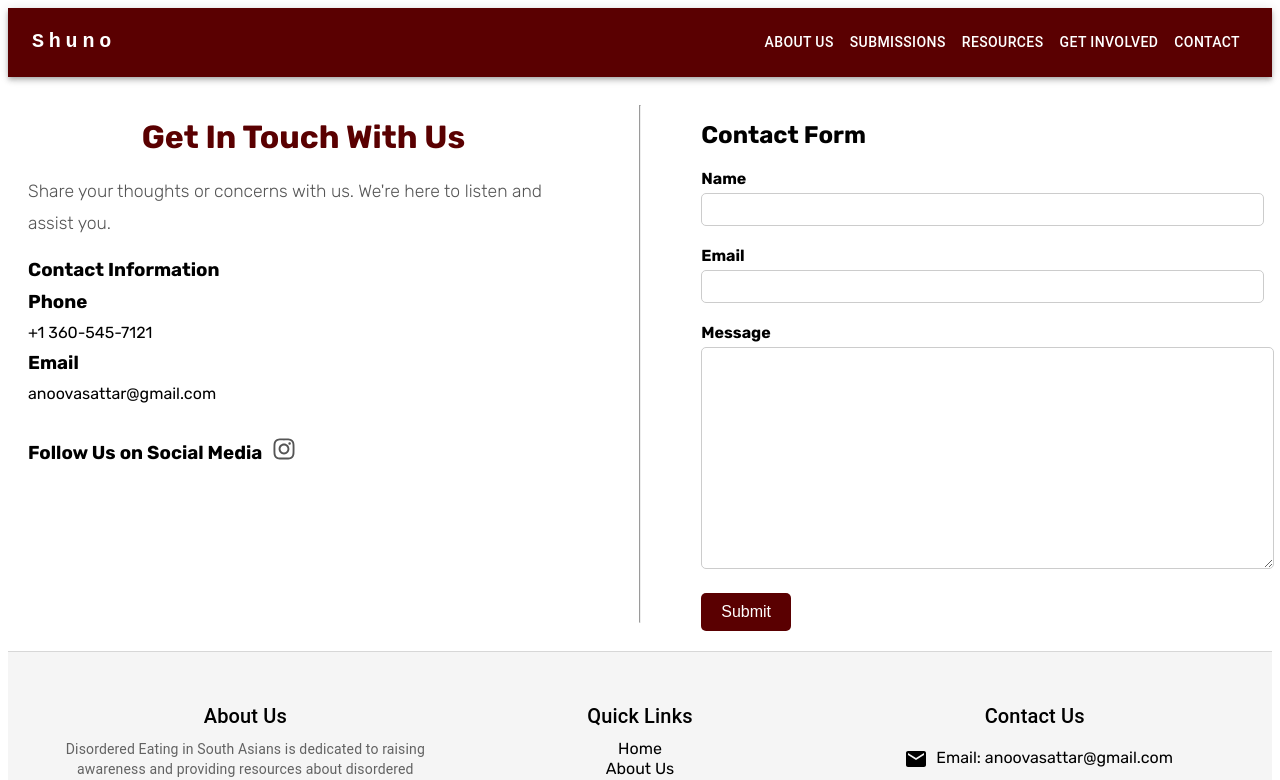
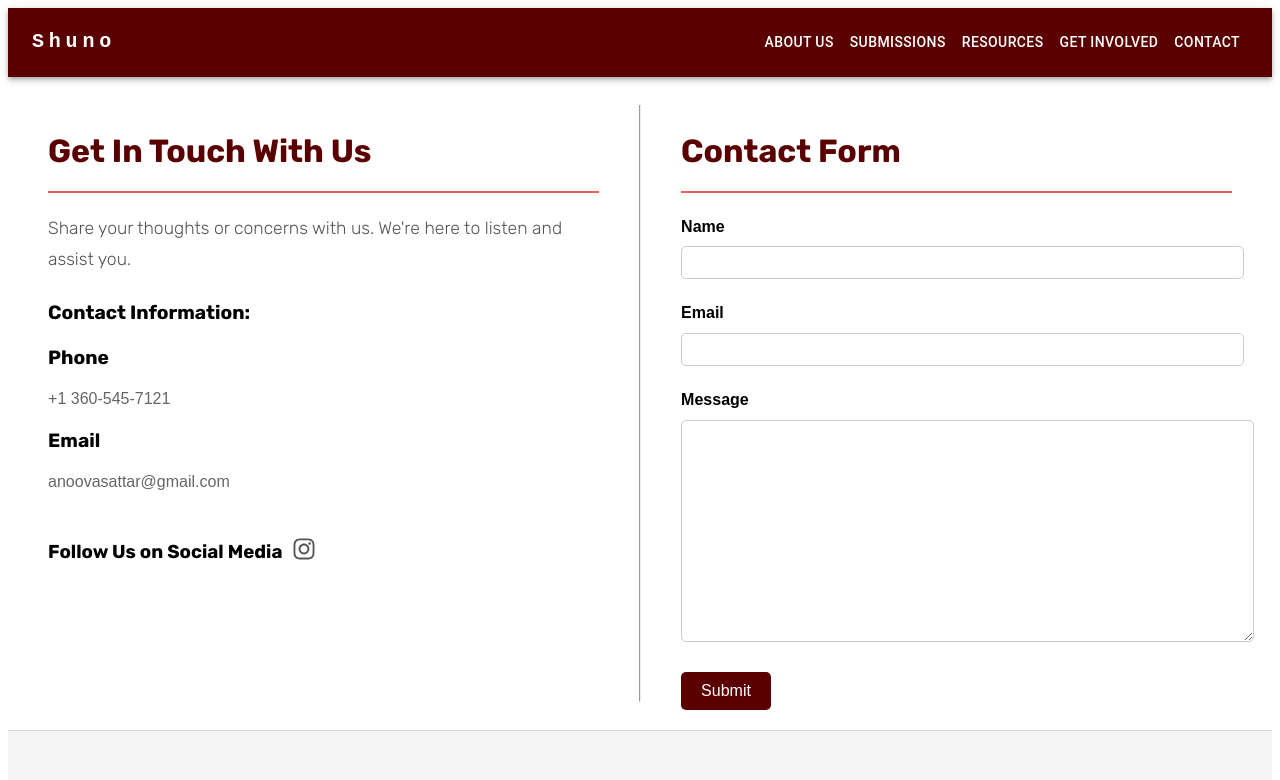
Before and after one commit to Rouabhia2002/Eating-dissorders-website, a React (Vite) app: page /contact in a window 1280 px wide. Shown: the top 780 px of the page. Built offline with nearby package versions, Linux system fonts and the light colour scheme.

Commit message:
Annova's last updadtes

```diff
--- a/src/components/Contact/Contact.css
+++ b/src/components/Contact/Contact.css
@@ -4,14 +4,17 @@
   justify-content: space-between;
   padding: 20px;
 }
-
 .contact-text {
   width: 45%;
+  margin: 0 auto; /* Center the container */
+  line-height: 1.8;
+  font-family: 'Arial', sans-serif;
 }
 
 .contact-text h1 {
   font-size: 2em;
   margin-bottom: 20px;
+  color: #333;
 }
 
 .contact-text p,
@@ -21,30 +24,44 @@
 
 .contact-info h3 {
   margin: 10px 0;
+  font-size: 1.2em;
+}
+
+.contact-info span {
+  display: block;
+  margin-bottom: 10px;
+  font-size: 1em;
+  color: #666;
 }
 
 .flex {
-  display: flex; /* Use flexbox layout */
-  align-items: center; /* Align items vertically centered */
-  gap: 10px; /* Space between items */
-  margin-bottom: 20px; /* Optional: space below the flex container */
+  display: flex;
+  align-items: center;
+  gap: 10px;
+  margin-bottom: 20px;
 }
 
 .social-media {
-  display: flex; /* Ensures icons are also in a row */
-  gap: 10px; /* Optional: space between social icons */
+  display: flex;
+  gap: 10px;
 }
 
 .social-icon {
-  font-size: 24px; /* Icon size */
-  color: #555; /* Icon color */
-  text-decoration: none; /* Remove underline */
+  font-size: 24px;
+  color: #555;
+  text-decoration: none;
+  transition: color 0.3s ease;
 }
 
+.social-icon:hover {
+  color: #000; /* Optional: change color on hover */
+}
 
 .contact-form {
   width: 45%;
-}
+  margin: 0 auto; /* Center the container */
+  line-height: 1.8;
+  font-family: 'Arial', sans-serif;}
 
 .contact-form h3 {
   font-size: 1.5em;
--- a/src/components/Contact/Contact.jsx
+++ b/src/components/Contact/Contact.jsx
@@ -34,10 +34,10 @@ const Contact = () => {
       </div>
 
       <div className='contact-text'>
-        <h1>Get In Touch With Us</h1>
+        <h2>Get In Touch With Us</h2>
         <p>Share your thoughts or concerns with us. We're here to listen and assist you.</p>
         <div className='contact-info'>
-          <h3>Contact Information</h3>
+          <h3>Contact Information:</h3>
           <h3>Phone</h3>
           <span>+1 360-545-7121</span>
 
@@ -55,7 +55,7 @@ const Contact = () => {
       <hr className='divider' />
 
       <div className='contact-form'>
-        <h3>Contact Form</h3>
+        <h2>Contact Form</h2>
         <form ref={form} onSubmit={sendEmail}>
           <label>Name</label>
           <input type="text" name="user_name" required />
--- a/src/components/Get/Get.jsx
+++ b/src/components/Get/Get.jsx
@@ -20,7 +20,7 @@ const Get = () => {
         </ul>
         <p>
           A position can be arranged based on what you would like to do and your skillset. If you would like to join the team, feel free to reach out to{' '}
-          <a href="mailto:info@shunoeatingdisorders.com">info@shunoeatingdisorders.com</a>.
+          <a href="mailto:anoovasattar@gmail.com">anoovasattar@gmail.com</a>.
         </p>
       </section>
 
@@ -37,7 +37,7 @@ const Get = () => {
         <p>
           Translators are responsible for converting materials related to Shuno into languages spoken among the South Asian diaspora in an easy, accessible way.
           If you are interested in translating our work, please email{' '}
-          <a href="mailto:info@shunoeatingdisorders.com">info@shunoeatingdisorders.com</a>.
+          <a href="mailto:anoovasattar@gmail.com">anoovasattar@gmail.com</a>.
         </p>
       </section>
 
--- a/src/components/Sub/Sub.css
+++ b/src/components/Sub/Sub.css
@@ -385,3 +385,22 @@ textarea {
 .thank-you-message{
   color: #4c8114;
 }
+.read-more-btn {
+  background-color: #5A0001;
+  color: #fff;
+  padding: 10px 20px;
+  border: none;
+  border-radius: 5px;
+  font-size: 16px;
+  cursor: pointer;
+  transition: background-color 0.3s ease;
+}
+
+.read-more-btn:hover {
+  background-color: #F6D0B1;
+}
+
+.read-more-btn:focus {
+  outline: none;
+  box-shadow: 0 0 0 3px rgba(90, 0, 1, 0.4);
+}
--- a/src/components/Sub/Sub.jsx
+++ b/src/components/Sub/Sub.jsx
@@ -3,6 +3,15 @@ import axios from 'axios';
 import './Sub.css'; // Ensure this path is correct
 
 const Sub = () => {
+
+
+
+
+    const [isReadMore, setIsReadMore] = useState(false);
+    const toggleReadMore = () => {
+      setIsReadMore(!isReadMore);
+    };
+
   const [submitted, setSubmitted] = useState(false); // New state to track submission
 
   const [formData, setFormData] = useState({
@@ -25,6 +34,8 @@ const Sub = () => {
     consentForPublication: false,
     consentForFollowUp: ''
   });
+
+
 
   const [notification, setNotification] = useState({ message: '', type: '' });
 
@@ -108,6 +119,8 @@ const Sub = () => {
     setNotification({ message: '', type: '' });
   };
 
+
+
   return (
     <div className="submission-container">
       {notification.message && (
@@ -152,14 +165,31 @@ const Sub = () => {
       <div className="experience">
         <h2>My Experience</h2>
         <p>
-          Hi. My name is Anoova, and I began struggling with an eating disorder when I was about 12.
-        </p>
-        <p>
-          Although I never paid attention to my eating habits and stayed active as a regular kid would throughout my early childhood, this type of disorder appears very insidiously, like being knee-deep in quicksand before you’ve even realized you stepped into it. At the time, I was on a swim team, so my initial desire to lose weight was triggered by the realization that I was on the heavier side in comparison to my teammates. I approached losing weight in a very unhealthy manner from the start, especially since it was done as secretly as possible and no one was aware of the real measures I was taking to attain a figure that was never meant for my body. Furthermore, there were these contradictory perceptions I found very difficult to balance, in that my family also recognized eating more as being healthy but at the same time praised those with slimmer physiques in comparison to mine.
-        </p>
-        <p>
-          After the COVID-19 pandemic hit and all my sources of physical activity were cut, reducing food became an addiction because of how good it would make me feel; instead of having less energy, starvation is what fueled me. I was also praised for my healthy eating patterns by people in my community because choosing not to eat carb-filled snacks like singara and dal puri was described as impressive and being disciplined...
-        </p>
+        Hi. My name is Anoova and I began struggling with an eating disorder when I was about 12.
+
+Although I never paid attention to my eating habits and stayed active as a regular kid would throughout my early childhood, this type of disorder appears very insidiously, like being knee-deep in quicksand before you’ve even realized you stepped into it. At the time, I was on a swim team, so my initial desire to lose weight was triggered by the realization that I was on the heavier side in comparison to my teammates. I approached losing weight in a very unhealthy manner from the start, especially since it was done as secretly as possible and no one was aware of the real measures I was taking to attain a figure that was never meant for my body. Furthermore, there were these contradictory perceptions I found very difficult to balance, in that my family also recognized eating more as being healthy but at the same time praised those with slimmer physiques in comparison to mine.
+
+After the COVID-19 pandemic hit and all my sources of physical activity were cut, reducing food became an addiction because of how good it would make me feel; instead of having less energy, starvation is what fueled me. I was also praised for my healthy eating patterns by people in my community because choosing not to eat carb-filled snacks like singara and dal puri was described as impressive and being disciplined. Whereas others may have been able to avoid these foods without a significant affect on them, avoiding certain foods and eating at certain times became rules and breaking a rule meant punishment. For me, that took form as exercise such as running up and down stairs when my parents weren’t home or doing excessive amounts of cardio. I wasn’t exercising to stay healthy, I was exercising to meet the requirements that unlocked my daily quota of food. Everything from my middle school years is very foggy in my brain because each day was dictated by this loop of mealtimes and an obsessive exercise routine while simultaneously striving to be the perfect student and win meaningless competitions.
+
+        {isReadMore ? (
+          <>
+           I wasn’t medically diagnosed with anorexia until years later, having evaded doctor’s concerns due to no in-person visits throughout the pandemic and then frantically reassuring that I’ll try to gain weight whenever they expressed surprise at the sudden drop. And I did gain some weight before my diagnosis to where everyone in this situation had been placated, but I was still adhering to my rulebook, and there was certainly a material aspect to my experience as well besides the euphoria that came with not eating. In the beginning, it was an innocent desire to be a better swimmer, but that quickly spiraled into a hyperfixation with the scale and an inability to look in the mirror because I was terrified of seeing fat after all the “hard work” I had put in. Although the first step of sorts in the progression for specifically anorexia was weight loss, there were certain cultural and psychological aspects that only pulled me deeper into my eating disorder and I constantly sought encouragement for my behavior from others. I received it readily up until a certain point when it was no longer attractive.
+
+It became clear to doctors that I was finally “sick enough” for treatment due to my heart not beating properly and my period having been missing for two years. I was no longer able to continue with the excuse that I’ll try to gain weight; now I had to because the alternative was hospitalization. This phrase in particular is what got my parents’ attention, as they didn’t want my life and, more importantly, my grades to be put on hold for something as simple as not eating enough. In the environment they are from, people aren’t able to get access to food in the first place, so my refusal to eat seemed absurd from their perspective. It was my fault that I was like this and putting everyone through so much drama because I was choosing not to eat even though an eating disorder is not a choice.
+
+My treatment wasn’t very medical-based in the sense that I didn’t see a counselor or nutritionist. Instead, it was more of a family conflict because, though I was adamant about not being sent to anyone to work through this, I was also persistent in my refusal to eat. Recovery was a very gradual process and involved me gaining some weight then dropping, gaining some more weight then dropping over and over again. And what I remember most distinctly about this process was being warned, after having taken so long to reach a stable weight, to avoid gaining any more since it wouldn’t fit my figure.
+
+I was fortunate enough to have caught it before the physical consequences were too severe, although I have realized from certain comments and perceptions in the community how great of a block stigma was in accessing care. Looking back, anorexia was like being held hostage by my own body; if I tried to escape by eating more, I would feel this immense physical discomfort that forced me to either exercise more than is healthy for the state I was in or not eat proper portions. It is a terrifying situation to be in and I want others to recognize earlier on that it is possible to get out and seek help. You don’t have to reach the point of “sick enough” before feeling eligible for treatment because the very point of treatment is to prevent that.
+
+          </>
+        ) : (
+          <>...<br /></>
+        )}
+      </p>
+      <button onClick={toggleReadMore} className="read-more-btn">
+        {isReadMore ? "Read Less" : "Read More"}
+      </button>
+
       </div>
 
       <h2 id="submission-form">Submission</h2>
```
